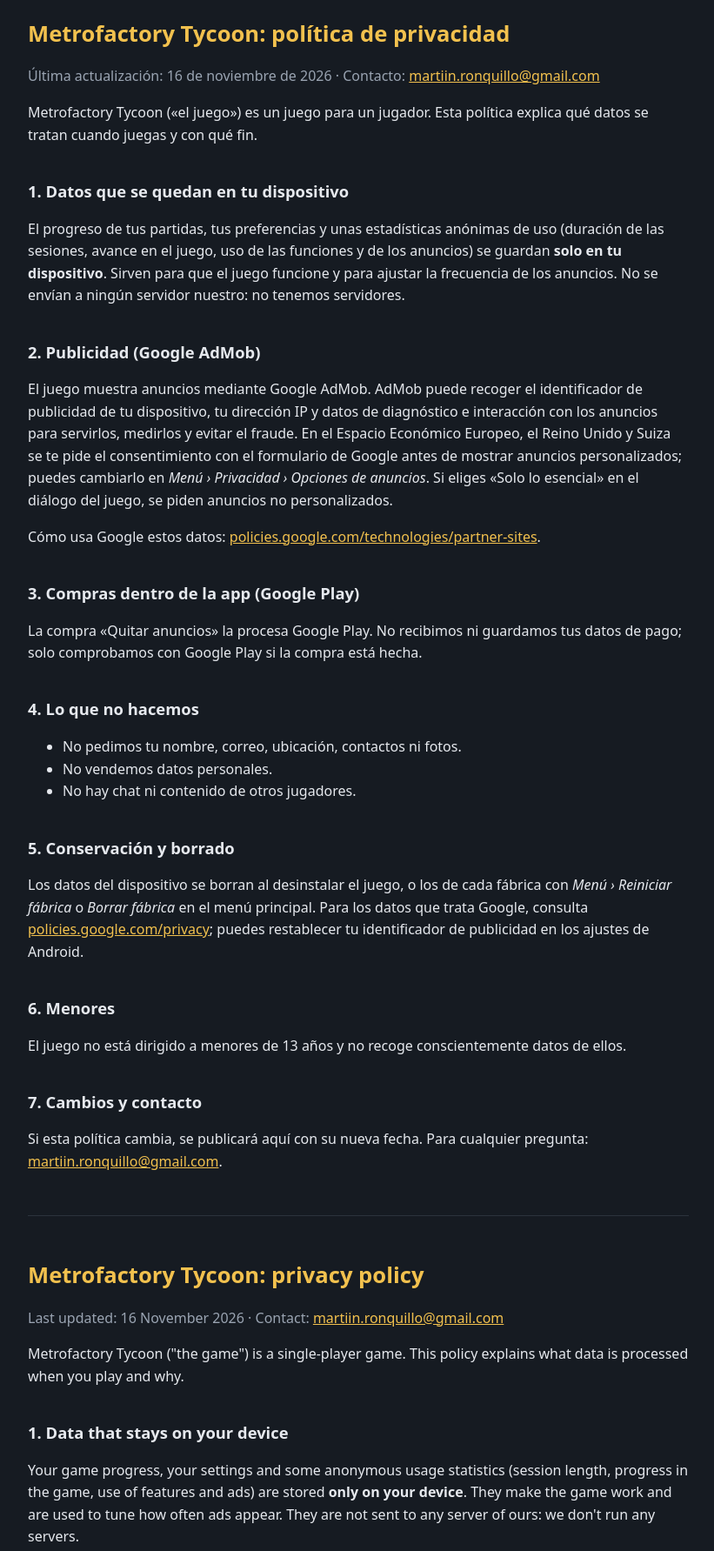
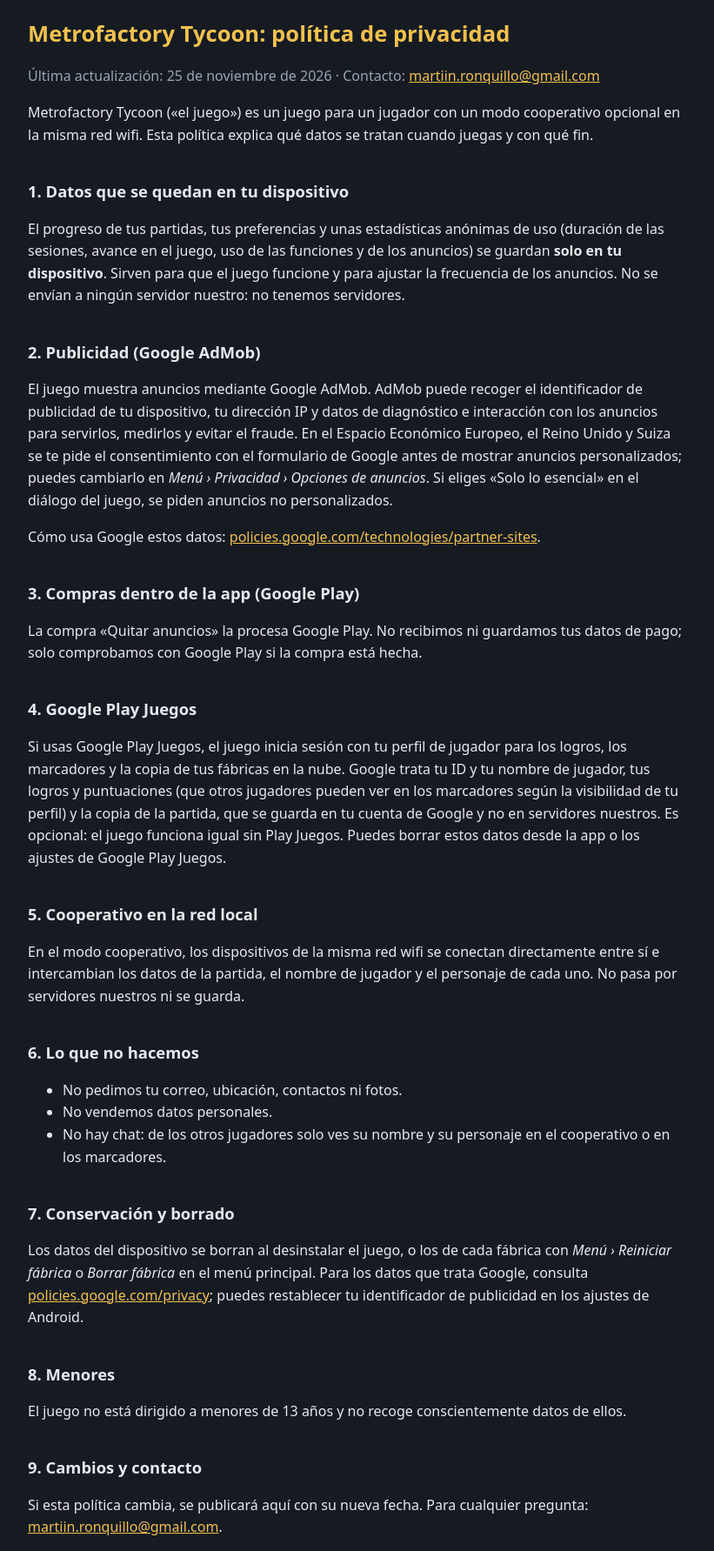
Before and after one commit to RastaBluee/RastaBluee.github.io, a plain HTML site: page metrofactory/privacidad/index.html in a window 1280 px wide. Shown: the part 51-1834 px from the top of the page at 87% size, without its empty margins (228-1049 px from the left). Drawn offline with Linux system fonts and the light colour scheme.

Commit message:
Política de privacidad: Google Play Juegos y cooperativo en la red local (es + en)
Co-Authored-By: Claude Opus 5.5 <noreply@anthropic.com>

```diff
--- a/metrofactory/privacidad/index.html
+++ b/metrofactory/privacidad/index.html
@@ -22,9 +22,9 @@
 
 <section id="es" lang="es">
 <h1>Metrofactory Tycoon: política de privacidad</h1>
-<p class="meta">Última actualización: 16 de noviembre de 2026 · Contacto: <a href="mailto:martiin.ronquillo@gmail.com">martiin.ronquillo@gmail.com</a></p>
+<p class="meta">Última actualización: 25 de noviembre de 2026 · Contacto: <a href="mailto:martiin.ronquillo@gmail.com">martiin.ronquillo@gmail.com</a></p>
 
-<p>Metrofactory Tycoon («el juego») es un juego para un jugador. Esta política explica qué datos se tratan cuando juegas y con qué fin.</p>
+<p>Metrofactory Tycoon («el juego») es un juego para un jugador con un modo cooperativo opcional en la misma red wifi. Esta política explica qué datos se tratan cuando juegas y con qué fin.</p>
 
 <h2>1. Datos que se quedan en tu dispositivo</h2>
 <p>El progreso de tus partidas, tus preferencias y unas estadísticas anónimas de uso (duración de las sesiones, avance en el juego, uso de las funciones y de los anuncios) se guardan <strong>solo en tu dispositivo</strong>. Sirven para que el juego funcione y para ajustar la frecuencia de los anuncios. No se envían a ningún servidor nuestro: no tenemos servidores.</p>
@@ -36,20 +36,26 @@
 <h2>3. Compras dentro de la app (Google Play)</h2>
 <p>La compra «Quitar anuncios» la procesa Google Play. No recibimos ni guardamos tus datos de pago; solo comprobamos con Google Play si la compra está hecha.</p>
 
-<h2>4. Lo que no hacemos</h2>
+<h2>4. Google Play Juegos</h2>
+<p>Si usas Google Play Juegos, el juego inicia sesión con tu perfil de jugador para los logros, los marcadores y la copia de tus fábricas en la nube. Google trata tu ID y tu nombre de jugador, tus logros y puntuaciones (que otros jugadores pueden ver en los marcadores según la visibilidad de tu perfil) y la copia de la partida, que se guarda en tu cuenta de Google y no en servidores nuestros. Es opcional: el juego funciona igual sin Play Juegos. Puedes borrar estos datos desde la app o los ajustes de Google Play Juegos.</p>
+
+<h2>5. Cooperativo en la red local</h2>
+<p>En el modo cooperativo, los dispositivos de la misma red wifi se conectan directamente entre sí e intercambian los datos de la partida, el nombre de jugador y el personaje de cada uno. No pasa por servidores nuestros ni se guarda.</p>
+
+<h2>6. Lo que no hacemos</h2>
 <ul>
-  <li>No pedimos tu nombre, correo, ubicación, contactos ni fotos.</li>
+  <li>No pedimos tu correo, ubicación, contactos ni fotos.</li>
   <li>No vendemos datos personales.</li>
-  <li>No hay chat ni contenido de otros jugadores.</li>
+  <li>No hay chat: de los otros jugadores solo ves su nombre y su personaje en el cooperativo o en los marcadores.</li>
 </ul>
 
-<h2>5. Conservación y borrado</h2>
+<h2>7. Conservación y borrado</h2>
 <p>Los datos del dispositivo se borran al desinstalar el juego, o los de cada fábrica con <em>Menú › Reiniciar fábrica</em> o <em>Borrar fábrica</em> en el menú principal. Para los datos que trata Google, consulta <a href="https://policies.google.com/privacy">policies.google.com/privacy</a>; puedes restablecer tu identificador de publicidad en los ajustes de Android.</p>
 
-<h2>6. Menores</h2>
+<h2>8. Menores</h2>
 <p>El juego no está dirigido a menores de 13 años y no recoge conscientemente datos de ellos.</p>
 
-<h2>7. Cambios y contacto</h2>
+<h2>9. Cambios y contacto</h2>
 <p>Si esta política cambia, se publicará aquí con su nueva fecha. Para cualquier pregunta: <a href="mailto:martiin.ronquillo@gmail.com">martiin.ronquillo@gmail.com</a>.</p>
 </section>
 
@@ -57,9 +63,9 @@
 
 <section id="en" lang="en">
 <h1>Metrofactory Tycoon: privacy policy</h1>
-<p class="meta">Last updated: 16 November 2026 · Contact: <a href="mailto:martiin.ronquillo@gmail.com">martiin.ronquillo@gmail.com</a></p>
+<p class="meta">Last updated: 25 November 2026 · Contact: <a href="mailto:martiin.ronquillo@gmail.com">martiin.ronquillo@gmail.com</a></p>
 
-<p>Metrofactory Tycoon ("the game") is a single-player game. This policy explains what data is processed when you play and why.</p>
+<p>Metrofactory Tycoon ("the game") is a single-player game with an optional co-op mode on the same Wi-Fi network. This policy explains what data is processed when you play and why.</p>
 
 <h2>1. Data that stays on your device</h2>
 <p>Your game progress, your settings and some anonymous usage statistics (session length, progress in the game, use of features and ads) are stored <strong>only on your device</strong>. They make the game work and are used to tune how often ads appear. They are not sent to any server of ours: we don't run any servers.</p>
@@ -71,20 +77,26 @@
 <h2>3. In-app purchases (Google Play)</h2>
 <p>The "Remove ads" purchase is processed by Google Play. We never receive or store your payment details; we only check with Google Play whether the purchase was made.</p>
 
-<h2>4. What we don't do</h2>
+<h2>4. Google Play Games</h2>
+<p>If you use Google Play Games, the game signs in with your player profile for achievements, leaderboards and the cloud copy of your factories. Google processes your player ID and name, your achievements and scores (which other players may see on leaderboards depending on your profile's visibility) and the saved game copy, which is stored in your Google account and not on any server of ours. It is optional: the game works the same without Play Games. You can delete this data from the Google Play Games app or settings.</p>
+
+<h2>5. Local co-op</h2>
+<p>In co-op mode, devices on the same Wi-Fi network connect directly to each other and exchange game data, each player's name and character. It does not go through any server of ours and is not stored.</p>
+
+<h2>6. What we don't do</h2>
 <ul>
-  <li>We don't ask for your name, email, location, contacts or photos.</li>
+  <li>We don't ask for your email, location, contacts or photos.</li>
   <li>We don't sell personal data.</li>
-  <li>There is no chat and no content from other players.</li>
+  <li>There is no chat: you only see other players' names and characters in co-op or on leaderboards.</li>
 </ul>
 
-<h2>5. Retention and deletion</h2>
+<h2>7. Retention and deletion</h2>
 <p>Data on your device is deleted when you uninstall the game, or per factory with <em>Menu › Restart factory</em> or <em>Delete factory</em> in the main menu. For data processed by Google, see <a href="https://policies.google.com/privacy">policies.google.com/privacy</a>; you can reset your advertising ID in Android's settings.</p>
 
-<h2>6. Children</h2>
+<h2>8. Children</h2>
 <p>The game is not directed at children under 13 and does not knowingly collect data from them.</p>
 
-<h2>7. Changes and contact</h2>
+<h2>9. Changes and contact</h2>
 <p>If this policy changes, the new version will be published here with its new date. For any question: <a href="mailto:martiin.ronquillo@gmail.com">martiin.ronquillo@gmail.com</a>.</p>
 </section>
 </main>
```
